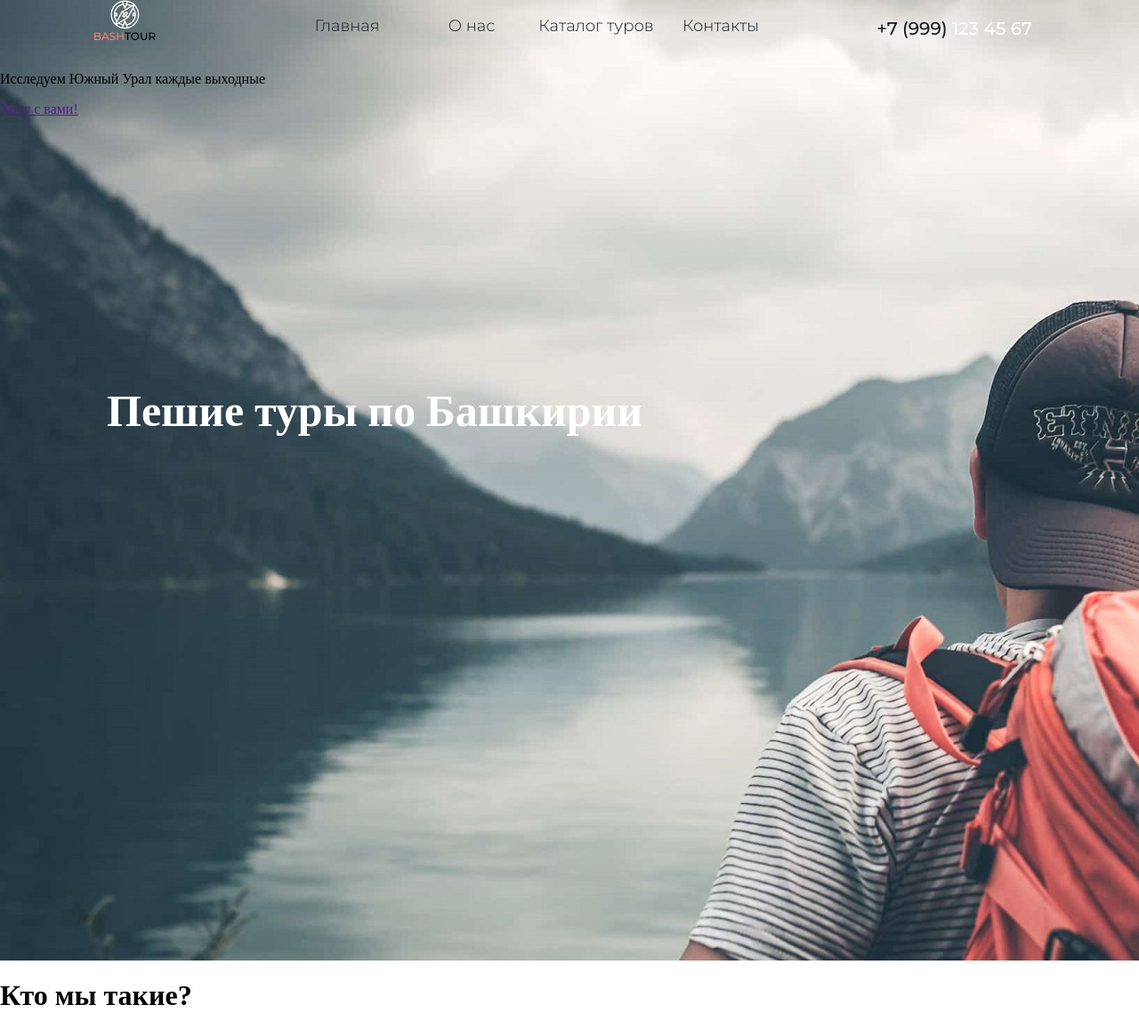
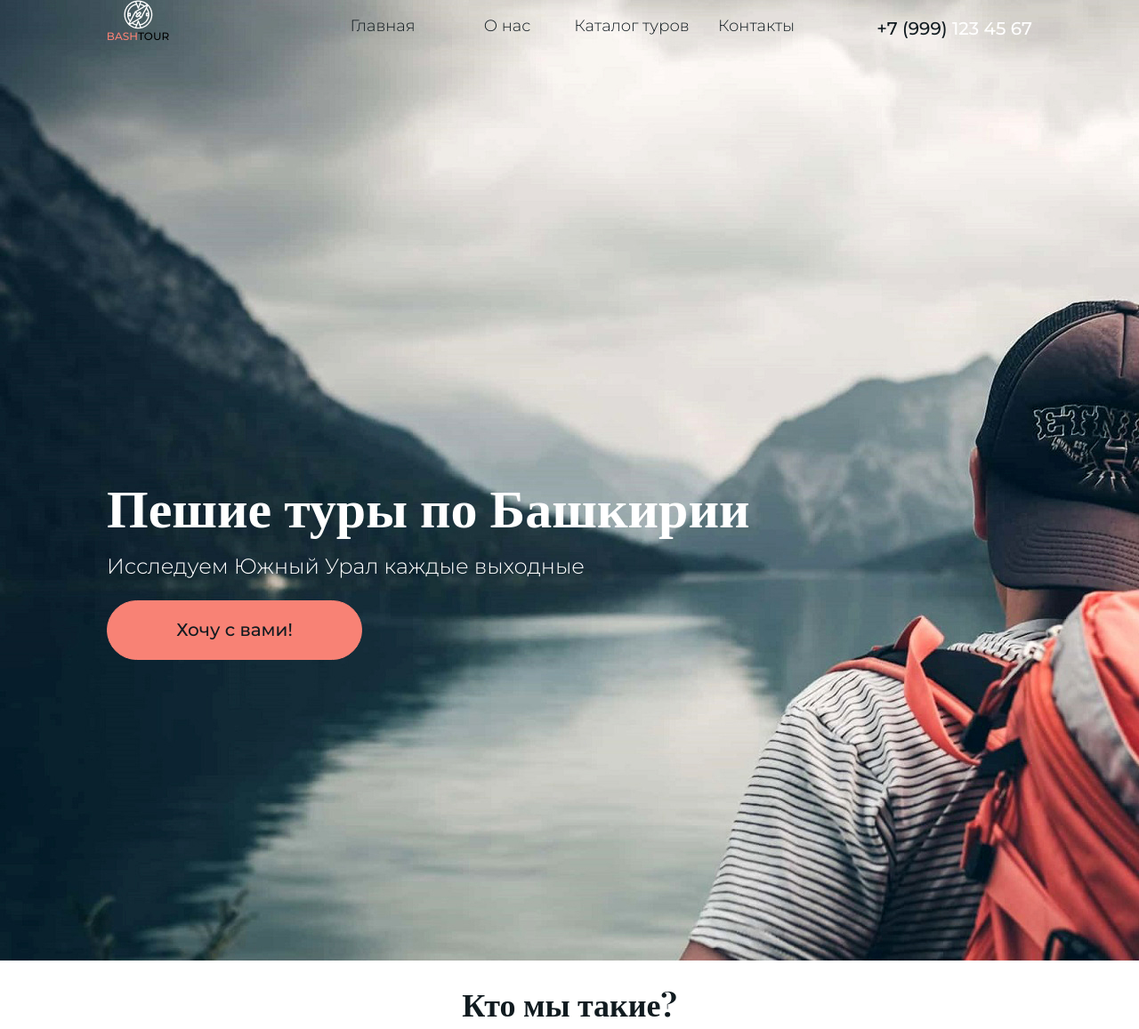
Before and after one commit to tomright/home, a PHP site: page / in a window 1280 px wide; the page is wider, and only the part inside the window is pictured. Shown: the top 1157 px of that part at 89% size. Run offline with PHP 8.4, Linux system fonts and the light colour scheme.

Commit message:
Доделал шапку и начал кто мы

```diff
--- a/bashtour.test/www/index.html
+++ b/bashtour.test/www/index.html
@@ -28,34 +28,54 @@
           </div>
         </div>
         <div class="headerBanner">
-          <p class="hight-text">Пешие туры по Башкирии</p>
-          <p>Исследуем Южный Урал каждые выходные</p>
-          <a href="" class="header-link"><p>Хочу с вами!</p></a>
+          <p class="Banner-hight-text">Пешие туры по Башкирии</p>
+          <p class="Banner-medium-text">Исследуем Южный Урал каждые выходные</p>
+          <div class="header-link">
+            <a href=""><p>Хочу с вами!</p></a>
+          </div>
         </div>
       </header>
       <div class="whoarewe">
         <h1>Кто мы такие?</h1>
-        <img src="/img/" alt="" />
-        <p>
-          Компания BASHTOUR уже более семи лет занимается организацией активного
-          отдыха на территории республики Башкортостан. Мы точно знаем самые
-          красочные и удивительные места. Ежегодно мы и наши туристы проходим
-          более тысячи километров по пересеченной местности. Маршурты походов
-          выстроены так, чтобы все дни тура получились маскимально
-          разнообразными. Если вы любите яркие, насыщенные впечатлениями
-          путешествия, записывайтесь в увлекательный поход по Башкортостану в
-          нашей дружной компании!
-        </p>
-        <p>
-          Пеший поход с командой BASHTOUR — это уникальная возможность изучить
-          природу родного края, познакомиться с историей и культурой республики,
-          а также получить заряд позитива и вдохновения на месяц вперед.
-          Протяженность полноценного похода составляет в среднем 30-80 км.
-          Вашими спутниками станут величественные горы, живописные берега, песни
-          у вечернего костра, душевные беседы, рыбалка и комары. Но настоящий
-          турист не боится комаров!
-        </p>
-        <img src="/img/" alt="" />
+        <div class="flexWrapper">
+          <div class="img">
+            <img src="/img/картинка 1.png" alt="" />
+          </div>
+          <div class="text1">
+            <p>
+              Компания BASHTOUR уже более семи лет занимается организацией
+              активного отдыха на территории республики Башкортостан. Мы точно
+              знаем самые красочные и удивительные места.
+            </p>
+            <p>
+              Ежегодно мы и наши туристы проходим более тысячи километров по
+              пересеченной местности. Маршурты походов выстроены так, чтобы все
+              дни тура получились маскимально разнообразными.
+            </p>
+            <p>
+              Если вы любите яркие, насыщенные впечатлениями путешествия,
+              записывайтесь в увлекательный поход по Башкортостану в нашей
+              дружной компании!
+            </p>
+          </div>
+          <div class="text2">
+            <p>
+              Пеший поход с командой BASHTOUR — это уникальная возможность
+              изучить природу родного края, познакомиться с историей и культурой
+              республики, а также получить заряд позитива и вдохновения на месяц
+              вперед.
+            </p>
+            <p>
+              Протяженность полноценного похода составляет в среднем 30-80 км.
+              Вашими спутниками станут величественные горы, живописные берега,
+              песни у вечернего костра, душевные беседы, рыбалка и комары. Но
+              настоящий турист не боится комаров!
+            </p>
+          </div>
+          <div class="img2">
+            <img src="/img/картинка 2.png" alt="" />
+          </div>
+        </div>
       </div>
       <div class="upcomingtours">
         <a href="#">Смотреть все</a>
--- a/bashtour.test/www/style.css
+++ b/bashtour.test/www/style.css
@@ -23,7 +23,7 @@ header {
   position: relative;
   vertical-align: top;
   width: 100%;
-  background-image: url("/img/шапка4.jpg");
+  background-image: url("/img/шапка5.jpg");
   height: 1080px;
   margin: 0;
   padding: 0;
@@ -40,12 +40,13 @@ header {
   font-weight: 500;
   font-size: 12px;
   line-height: 15px;
-  /* margin-left: 120px; */
+  margin-left: 110px;
 }
 .orangeText {
   color: #f88275;
 }
 .navbar > nav > ul {
+  margin-left: 120px;
   display: flex;
   list-style-type: none;
   /* margin-left: 234px; */
@@ -77,9 +78,9 @@ header {
 .whitePhone {
   color: white;
 }
-.logo {
-  flex: 1;
-}
+/* .logo { */
+/* flex: 1; */
+/* } */
 .logo > p,
 .logo > img {
   display: block;
@@ -102,20 +103,117 @@ li > a:hover {
   width: 140px;
   text-align: center;
 }
-.hight-text {
+.header-link > a:link,
+.header-link > a:visited,
+.header-link > a:active,
+.header-link > a:hover {
+  text-decoration: none;
+  color: #111b20;
+  /* margin-left: 45px; */
+}
+.headerBanner {
   position: absolute;
-  width: 654px;
-  height: 67px;
   left: 120px;
-  top: 375px;
+  top: 475px;
+}
+.Banner-hight-text {
+  /* width: 654px; */
+  /* height: 67px; */
   font-family: Playfair Display;
   font-style: normal;
   font-weight: bold;
-  font-size: 50px;
+  font-size: 60px;
   line-height: 67px;
+  margin-bottom: 20px;
 
   /* identical to box height */
 
   /* white */
   color: #ffffff;
 }
+.Banner-medium-text {
+  margin-top: 0px;
+  width: 537px;
+  height: 29px;
+  /* left: 120px; */
+  /* top: 462px; */
+
+  font-family: "Montserrat";
+  font-style: normal;
+  font-weight: 300;
+  font-size: 24px;
+  line-height: 29px;
+
+  color: #ffffff;
+}
+.header-link {
+  width: 285px;
+  height: 65px;
+  top: 521px;
+  text-align: center;
+  /* peach */
+  background: #f88275;
+  border: 1px solid #f88275;
+  border-radius: 100px;
+}
+.header-link p {
+  display: inline-block;
+  width: 131px;
+  height: 24px;
+  font-family: "Montserrat";
+  font-style: normal;
+  font-weight: 500;
+  font-size: 20px;
+  line-height: 24px;
+
+  /* black */
+  color: #111b20;
+}
+.whoarewe h1 {
+  font-family: "Playfair Display";
+  font-style: normal;
+  font-weight: 700;
+  font-size: 36px;
+  line-height: 48px;
+  text-align: center;
+
+  /* identical to box height */
+
+  color: #111b20;
+}
+.whoarewe {
+}
+.flexWrapper {
+  display: flex;
+  width: 1400px;
+  flex-wrap: wrap;
+  justify-content: center;
+  margin: 0 auto;
+}
+.text1 {
+  margin-bottom: 68px;
+  margin-left: 122px;
+}
+.text1 > p {
+  width: 590px;
+  font-family: "Montserrat";
+  font-style: normal;
+  font-weight: 400;
+  font-size: 20px;
+  line-height: 140%;
+  color: #111b20;
+}
+.text2 {
+  margin-right: 122px;
+  /* margin-top: 96px; */
+}
+.text2 > p {
+  width: 590px;
+  font-family: "Montserrat";
+  font-style: normal;
+  font-weight: 400;
+  font-size: 20px;
+  line-height: 140%;
+  /* or 28px */
+  color: #111b20;
+}
```
Also changed, not shown: bashtour.test/www/img/картинка 1.png (added), bashtour.test/www/img/картинка 2.png (added), bashtour.test/www/img/шапка5.jpg (added).
